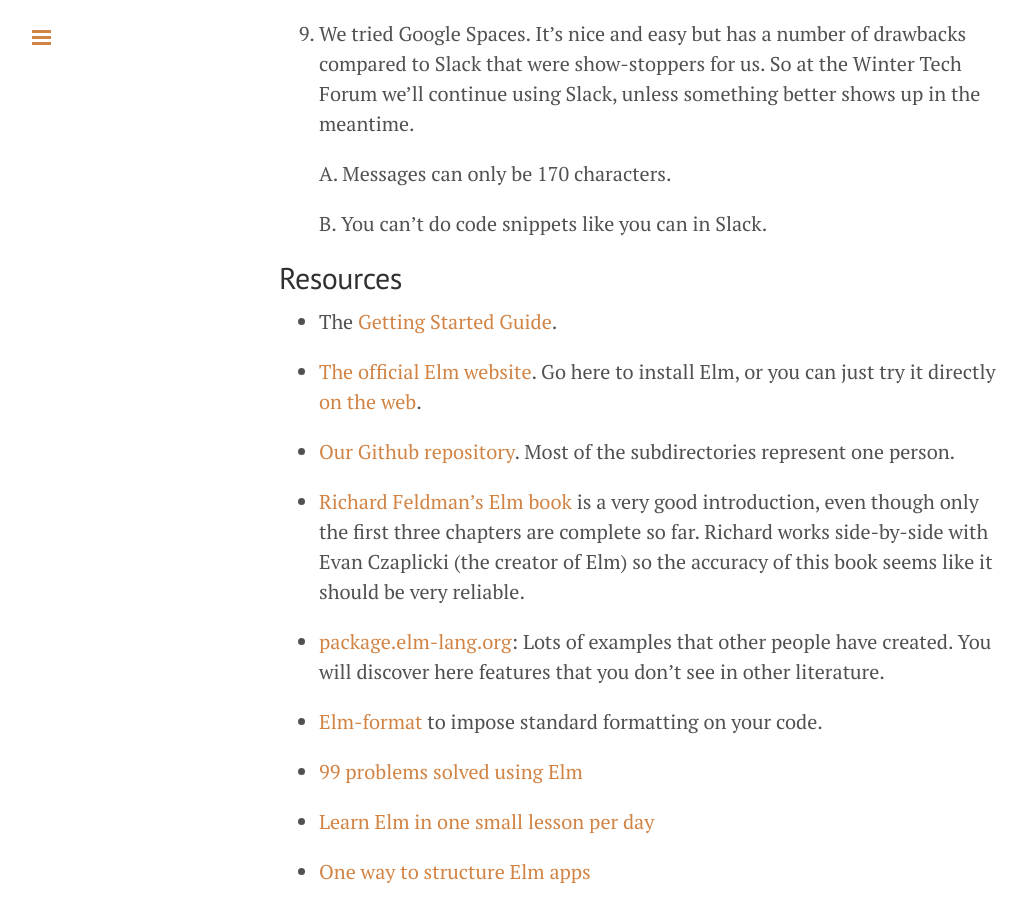
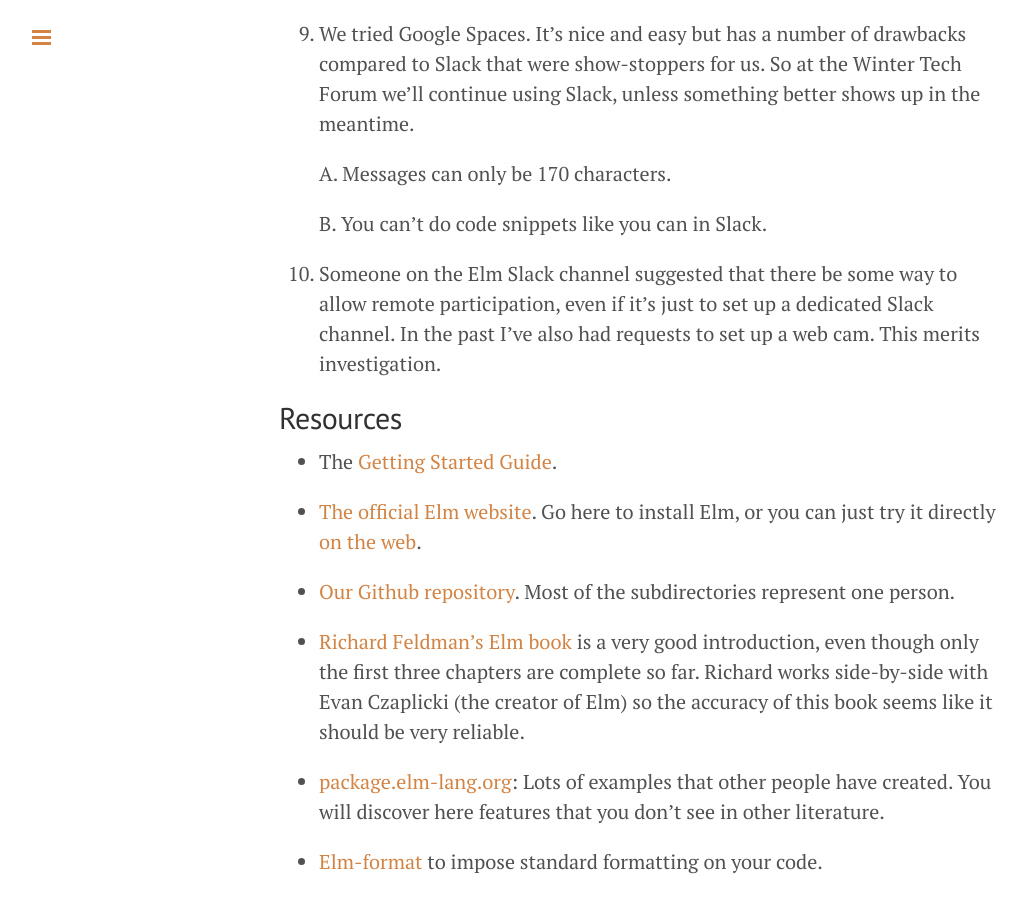
Before and after one commit to djaus2/BruceEckel.github.io, a Jekyll site: the page built from _posts/2016-10-09-the-elm-developer-retreat.md, in a window 1280 px wide and 900 px high, scrolled down 1303 px. Shown: the whole window, without its empty margins (1-1028 px from the left). Built offline with Jekyll 4.4.1, drawn with Linux system fonts in a browser that asks for light colours; comment, search, counter and statistics services are not loaded.

Commit message:
Remoting

```diff
--- a/_posts/2016-10-09-the-elm-developer-retreat.md
+++ b/_posts/2016-10-09-the-elm-developer-retreat.md
@@ -52,6 +52,10 @@ we'll continue using Slack, unless something better shows up in the meantime.
 
     B. You can't do code snippets like you can in Slack.
 
+1. Someone on the Elm Slack channel suggested that there be some way to allow
+remote participation, even if it's just to set up a dedicated Slack channel. In
+the past I've also had requests to set up a web cam. This merits investigation.
+
 Resources
 ---------
 
```
